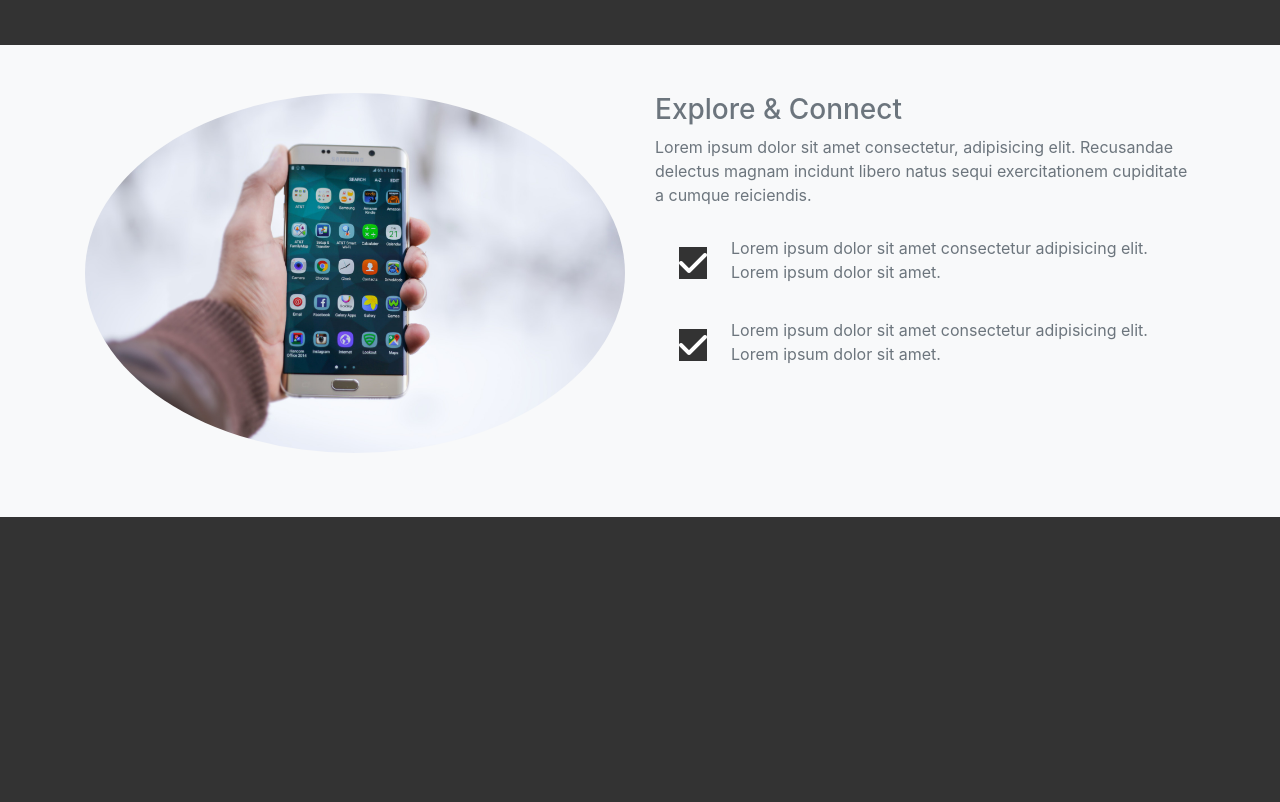
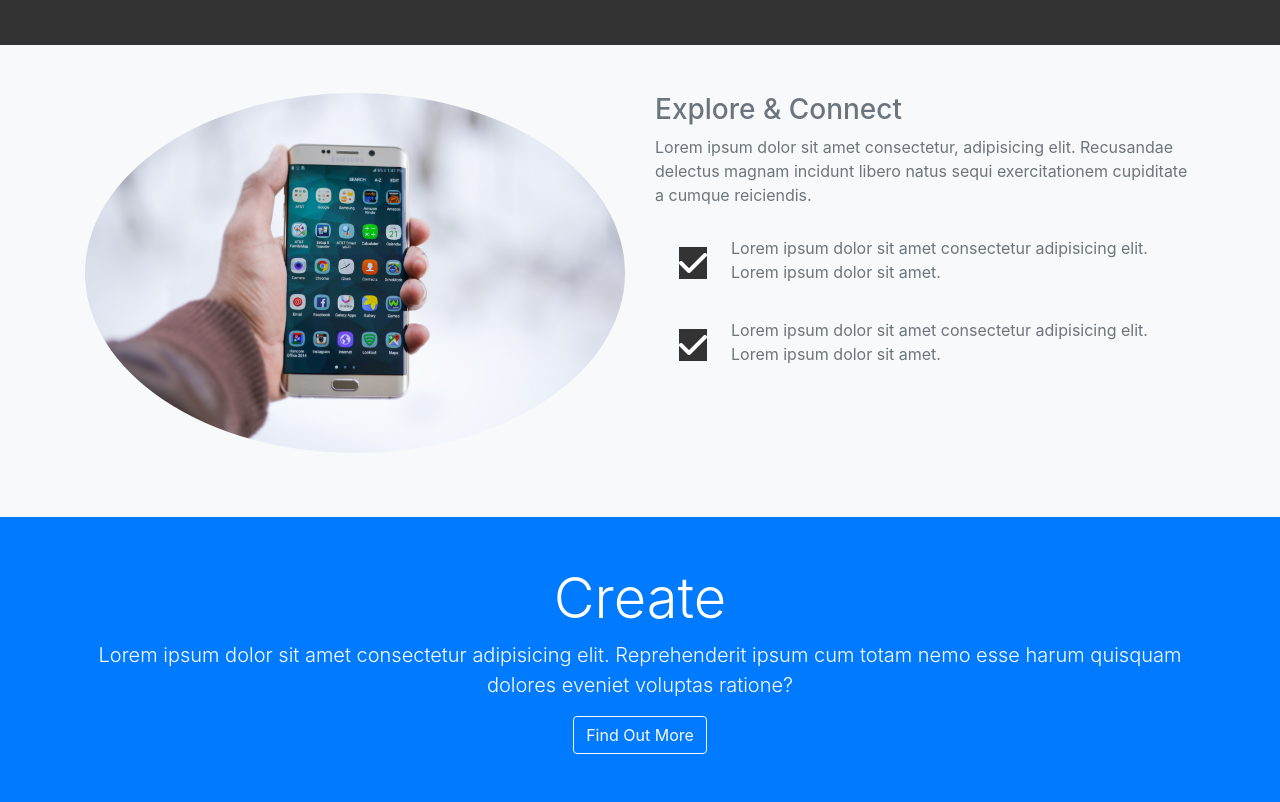
Before and after one commit to bratislavka21/bootstrap-study-1, a plain HTML site: page index.html in a window 1280 px wide. Shown: the part 940-1742 px from the top of the page. Before the commit the page ends 1457 px from the top, so only its background shows below. Drawn offline with nearby package versions, Linux system fonts and the light colour scheme.

Commit message:
Доб. #create-head-section

```diff
--- a/index.html
+++ b/index.html
@@ -135,6 +135,19 @@
     </div>
   </section>
 
+  <!-- #CREATE-HEAD-SECTION -->
+  <section id="create-head-section" class="bg-primary">
+    <div class="container">
+      <div class="row">
+        <div class="col py-5 text-center">
+          <h1 class="display-4">Create</h1>
+          <p class="lead">Lorem ipsum dolor sit amet consectetur adipisicing elit. Reprehenderit ipsum cum totam nemo esse harum quisquam dolores eveniet voluptas ratione?</p>
+          <a href="#" class="btn btn-outline-light">Find Out More</a>
+        </div>
+      </div>
+    </div>
+  </section>
+
   <script src="https://code.jquery.com/jquery-3.5.1.min.js" integrity="sha256-9/aliU8dGd2tb6OSsuzixeV4y/faTqgFtohetphbbj0="
   crossorigin="anonymous"></script>
   <script src="https://cdn.jsdelivr.net/npm/popper.js@1.16.0/dist/umd/popper.min.js" integrity="sha384-Q6E9RHvbIyZFJoft+2mJbHaEWldlvI9IOYy5n3zV9zzTtmI3UksdQRVvoxMfooAo" crossorigin="anonymous"></script>
```
